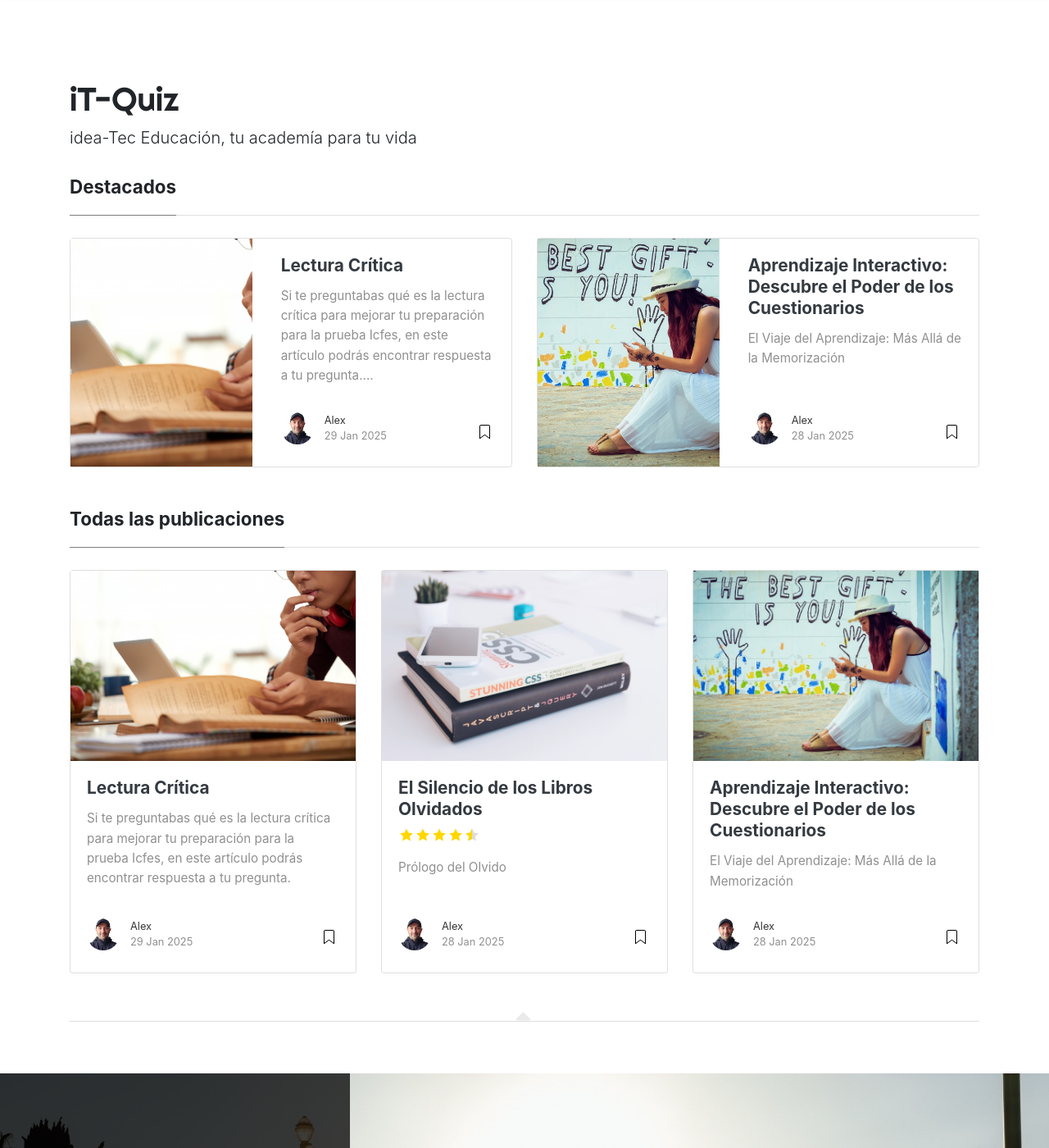
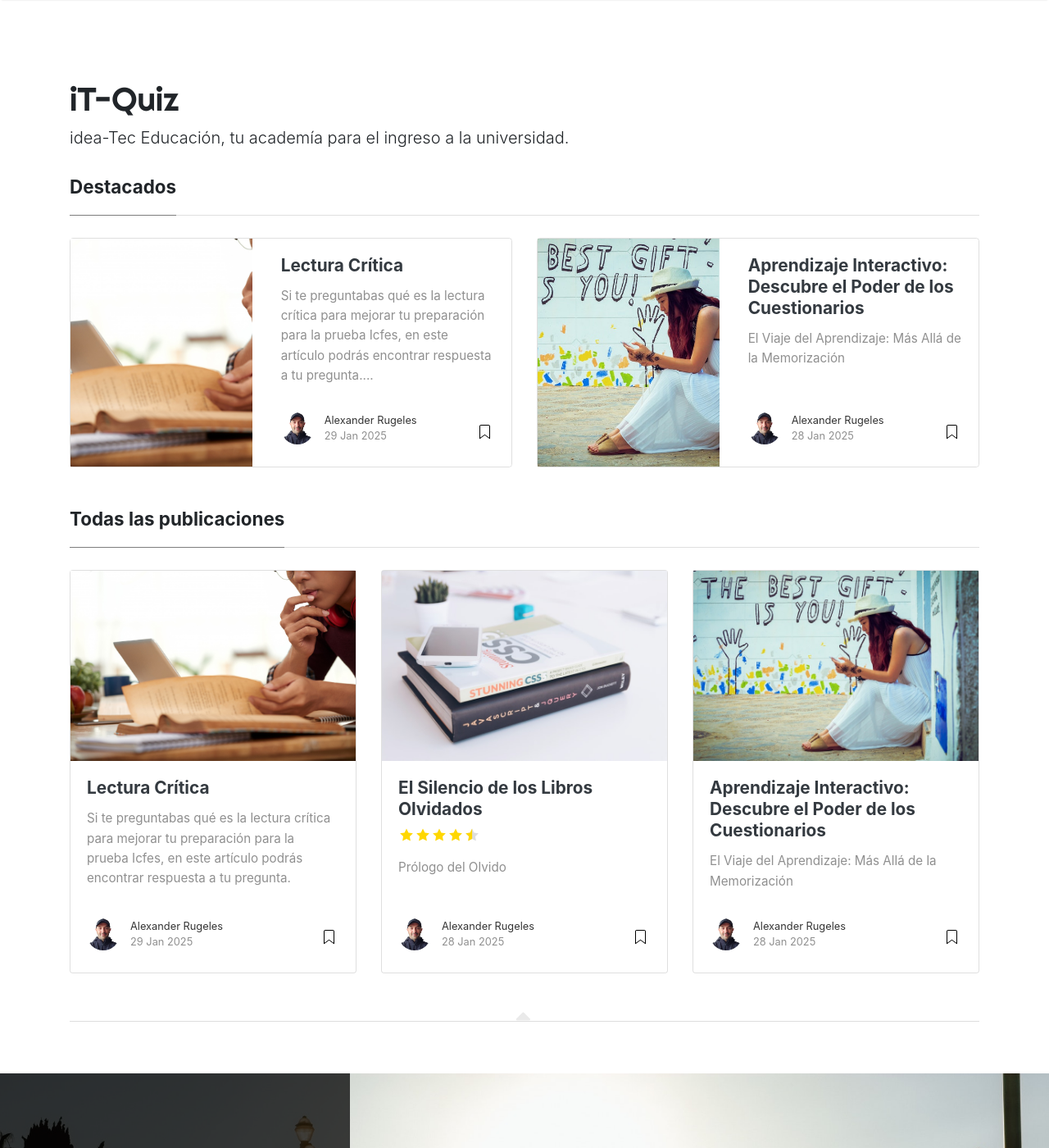
Before and after one commit to idea-tec-dev/it-quiz-web, a Jekyll site: the page built from index.html, in a window 1280 px wide and 1400 px high. Shown: the whole window at 82% size. Built offline with Jekyll 4.4.1, drawn with Linux system fonts in a browser that asks for light colours; nearby versions of some CDN libraries; the list of posts is cut into pages by our own code.

Commit message:
feat: post update

```diff
--- a/_config.yml
+++ b/_config.yml
@@ -1,7 +1,7 @@
 # Site
 name: "iT-Quiz"
 title: "iT-Quiz"
-description: "idea-Tec Educación, tu academía para tu vida"
+description: "idea-Tec Educación, tu academía para el ingreso a la universidad."
 logo: "assets/images/logo.png"
 favicon: "assets/images/logo.png"
 baseurl: /
@@ -15,7 +15,7 @@
 authors:
   alex:
     name: Alexander Rugeles
-    display_name: Alex
+    display_name: Alexander Rugeles
     avatar: "assets/images/alex.png"
     #gravatar: e56154546cf4be74e393c62d1ae9f9d4
     #email: wowthemesnet@gmail.com
```
